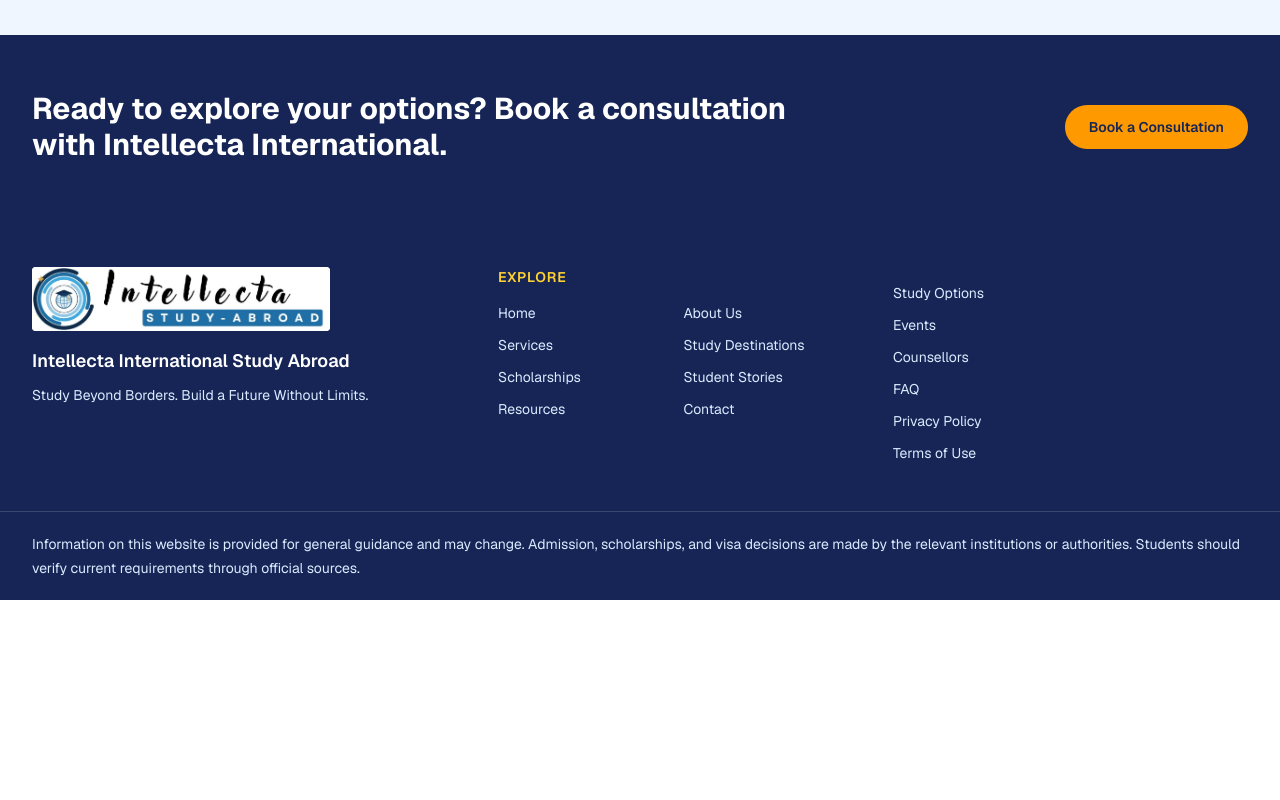
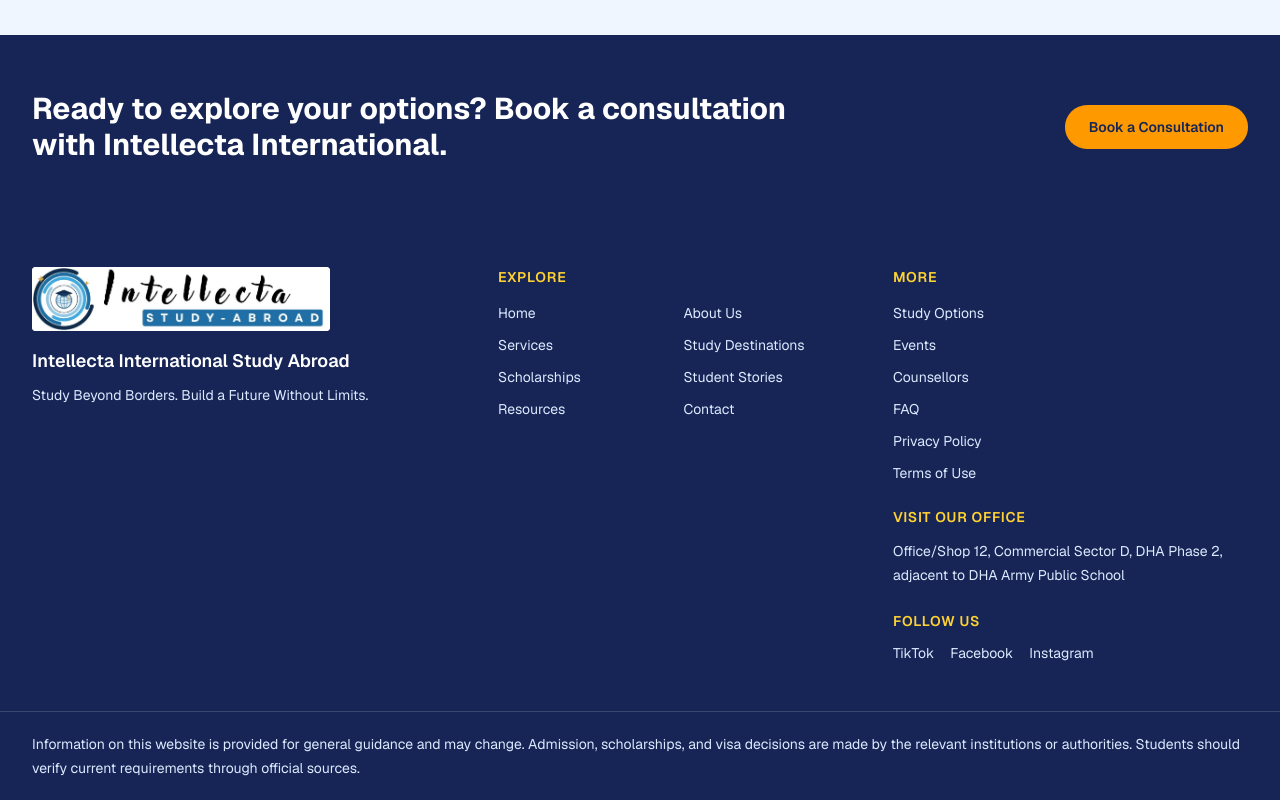
Before and after one commit to konain611/intellecta-study-abroad, a Next.js app: page / in a window 1280 px wide. Shown: the part 3426-4226 px from the top of the page. Before the commit the page ends 4026 px from the top, so only its background shows below. Built offline with nearby package versions, Linux system fonts and the light colour scheme.

Commit message:
Update site-footer.tsx

```diff
--- a/src/components/site-footer.tsx
+++ b/src/components/site-footer.tsx
@@ -3,7 +3,9 @@ import Link from "next/link";
 import {
   brandName,
   footerDisclaimer,
+  officeAddress,
   primaryNavigation,
+  socialLinks,
   secondaryNavigation,
   tagline,
 } from "@/data/site-content";
@@ -42,6 +44,9 @@ export function SiteFooter() {
         </div>
 
         <div>
+          <h2 className="text-sm font-semibold uppercase tracking-wider text-amber-300">
+            More
+          </h2>
           <ul className="mt-4 space-y-3 text-sm text-blue-100">
             {secondaryNavigation.map((item) => (
               <li key={item.href}>
@@ -51,9 +56,29 @@ export function SiteFooter() {
               </li>
             ))}
           </ul>
+          <h2 className="mt-6 text-sm font-semibold uppercase tracking-wider text-amber-300">
+            Visit our office
+          </h2>
+          <p className="mt-3 text-sm leading-6 text-blue-100">{officeAddress}</p>
+          <h2 className="mt-6 text-sm font-semibold uppercase tracking-wider text-amber-300">
+            Follow us
+          </h2>
+          <ul className="mt-3 flex flex-wrap gap-x-4 gap-y-2 text-sm text-blue-100">
+            {socialLinks.map((social) => (
+              <li key={social.label}>
+                <a
+                  className="hover:text-white focus-visible:outline-none focus-visible:ring-2 focus-visible:ring-amber-300"
+                  href={social.href}
+                  target="_blank"
+                  rel="noreferrer"
+                >
+                  {social.label}
+                </a>
+              </li>
+            ))}
+          </ul>
         </div>
       </div>
-      {/* TODO(owner): Add confirmed social media links, contact details, privacy policy, and terms of use. */}
       <div className="border-t border-white/15">
         <p className="mx-auto max-w-7xl px-4 py-5 text-sm leading-6 text-blue-100 sm:px-6 lg:px-8">
           {footerDisclaimer}
```
